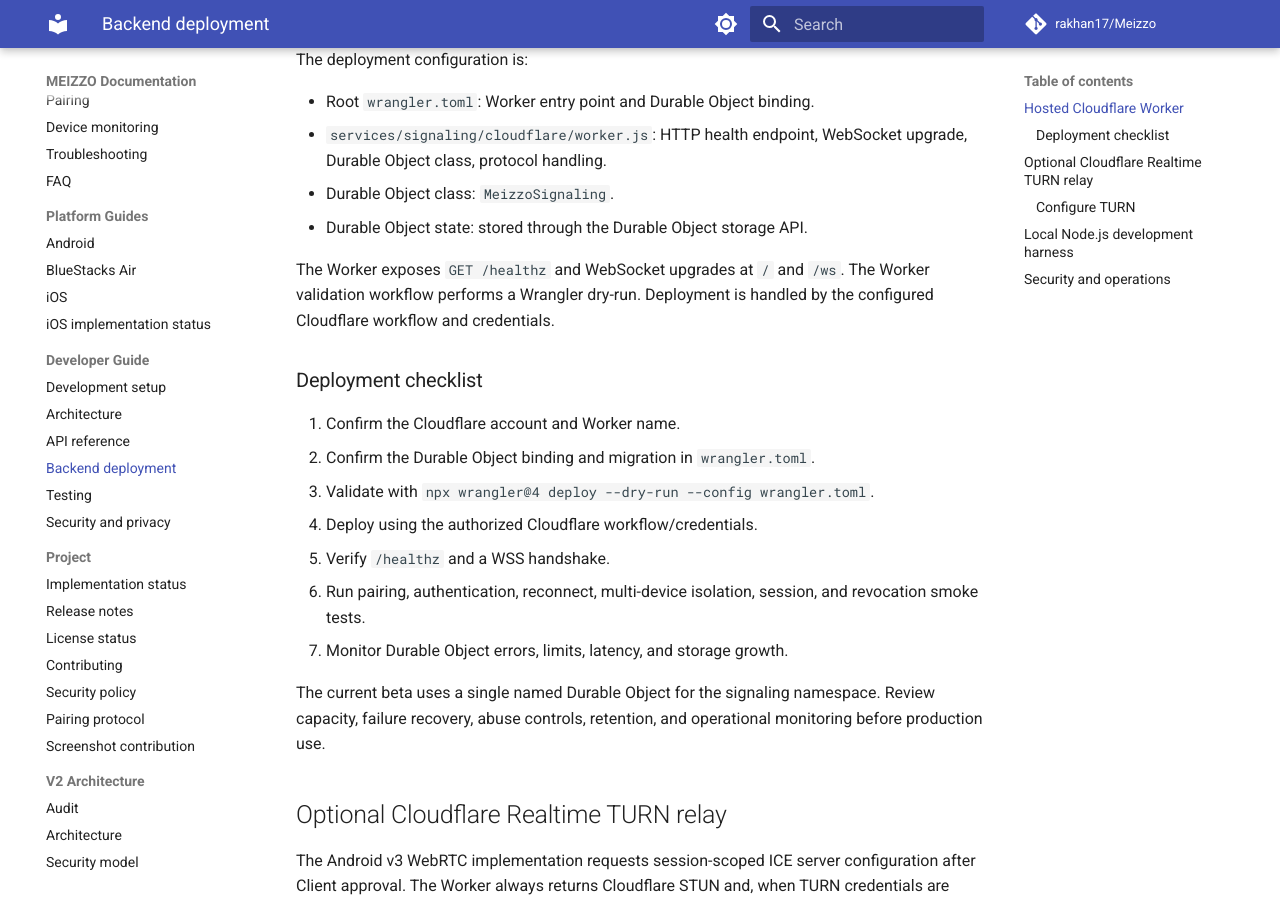
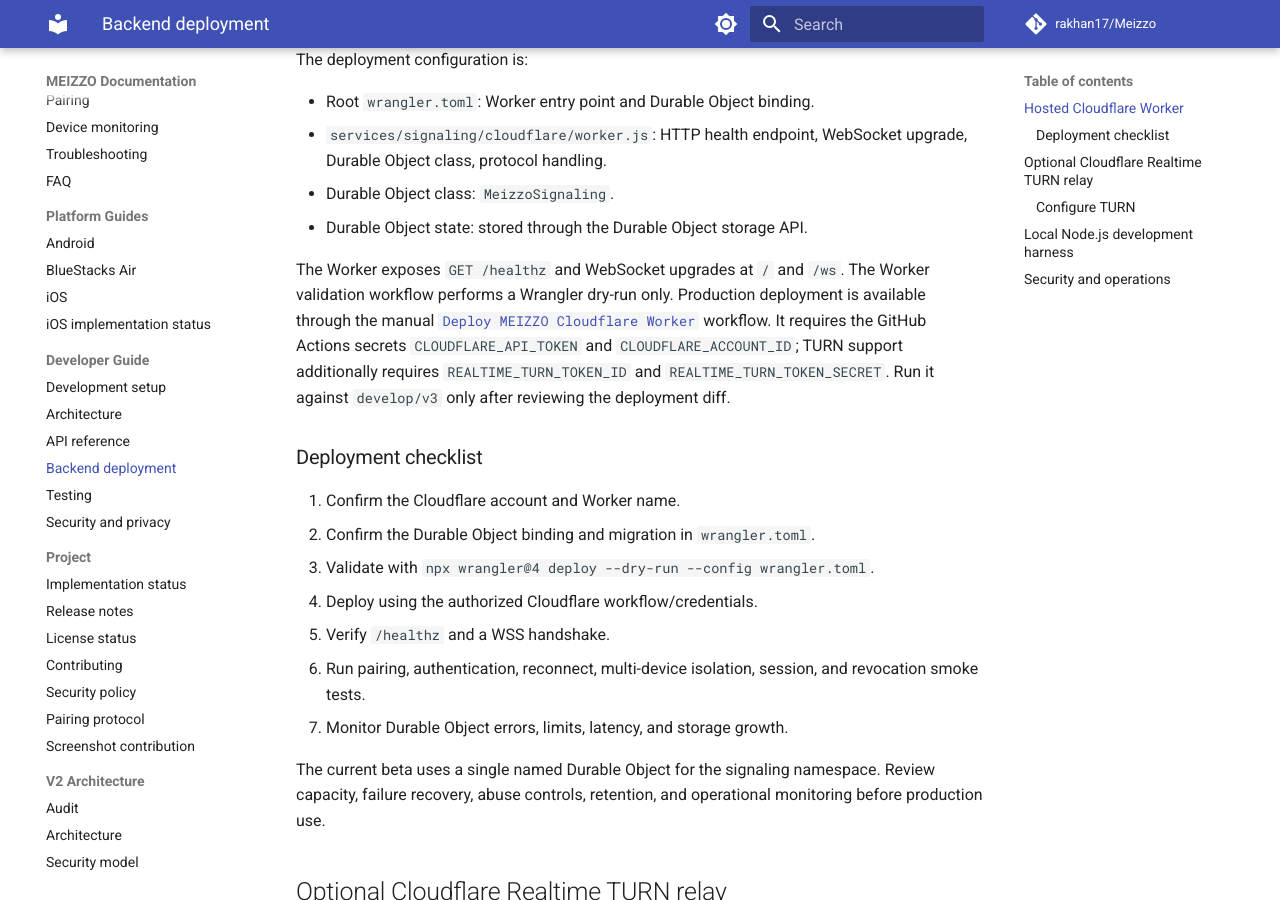
Before and after one commit to rakhan17/Meizzo, an MkDocs documentation site: the page built from docs/backend-deployment.md, in a window 1280 px wide and 900 px high, scrolled down 358 px. Built offline with MkDocs 1.6.1 and Material for MkDocs 9.7.7, drawn with Linux system fonts in a browser that asks for light colours; comment, search, counter and statistics services are not loaded.

Commit message:
docs(deploy): document manual v3 Worker deployment workflow

```diff
--- a/docs/backend-deployment.md
+++ b/docs/backend-deployment.md
@@ -18,8 +18,13 @@ The deployment configuration is:
 - Durable Object state: stored through the Durable Object storage API.
 
 The Worker exposes `GET /healthz` and WebSocket upgrades at `/` and
-`/ws`. The Worker validation workflow performs a Wrangler dry-run. Deployment
-is handled by the configured Cloudflare workflow and credentials.
+`/ws`. The Worker validation workflow performs a Wrangler dry-run only.
+Production deployment is available through the manual
+[`Deploy MEIZZO Cloudflare Worker`](../.github/workflows/deploy-cloudflare.yml)
+workflow. It requires the GitHub Actions secrets `CLOUDFLARE_API_TOKEN` and
+`CLOUDFLARE_ACCOUNT_ID`; TURN support additionally requires
+`REALTIME_TURN_TOKEN_ID` and `REALTIME_TURN_TOKEN_SECRET`. Run it against
+`develop/v3` only after reviewing the deployment diff.
 
 ### Deployment checklist
 
```
